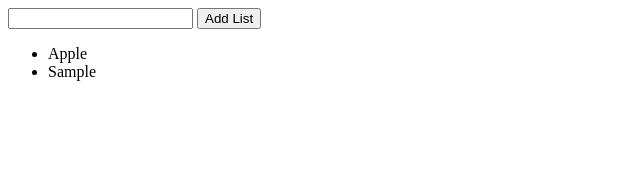
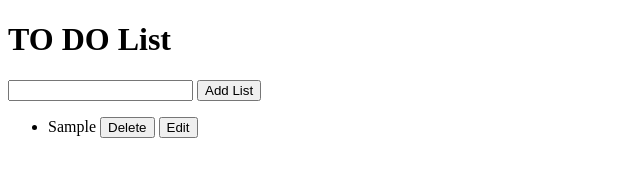
Before and after one commit to ZawLinTun-frontenddeveloper/todotest, a plain HTML site: page index.html in a window 1280 px wide. Both pictures are taken after typing "Sample" into the empty fields and a click on the button "Add List". Shown: the whole page, without its empty margins (0-640 px from the left). Drawn offline with Linux system fonts and the light colour scheme.

Commit message:
2nd stage

```diff
--- a/index.html
+++ b/index.html
@@ -6,10 +6,11 @@
 	<title>Document</title>
 </head>
 <body>
+	<h1>TO DO List</h1>
 	<input type="text" id="inputField">
 	<button id="button" class="button" onclick="addList()">Add List</button>
 	<ul id="list" class="list-item">
-		<li>Apple</li>
+
 	</ul>
 	<script src="script.js"></script>
 </body>
--- a/script.js
+++ b/script.js
@@ -1,6 +1,7 @@
 let input = document.getElementById('inputField');
 let listItem = document.getElementById('list');
 let minNum = 3;
+let i = 1;
 
 function textFilter(x) {
     if (x) {
@@ -16,12 +17,21 @@ function textFilter(x) {
     }
 }
 
+function fullList(text){
+	listItem.innerHTML += `<li class="eachList${i}">
+	<span class="listText${i}">${text}</span>
+	<button id="delete">Delete</button>
+	<button id="edit">Edit</button>
+	</li>`;
+	i++;
+}
+
 function addList() {
 
     let inputText = textFilter(input.value);
 
     if (inputText) {
-        listItem.innerHTML += `<li>${inputText}</li>`;
+        fullList(inputText);
         input.value = "";
     }else{
     	input.value = "";
```
